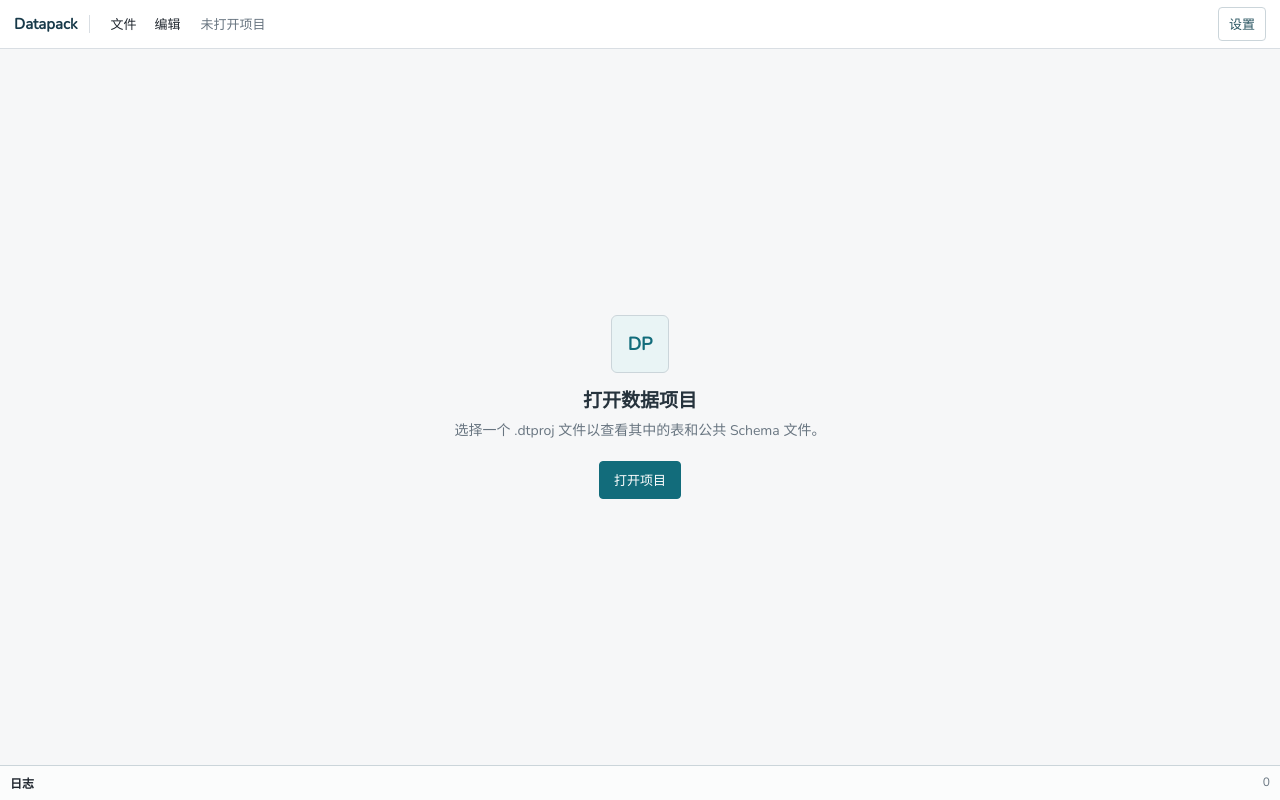
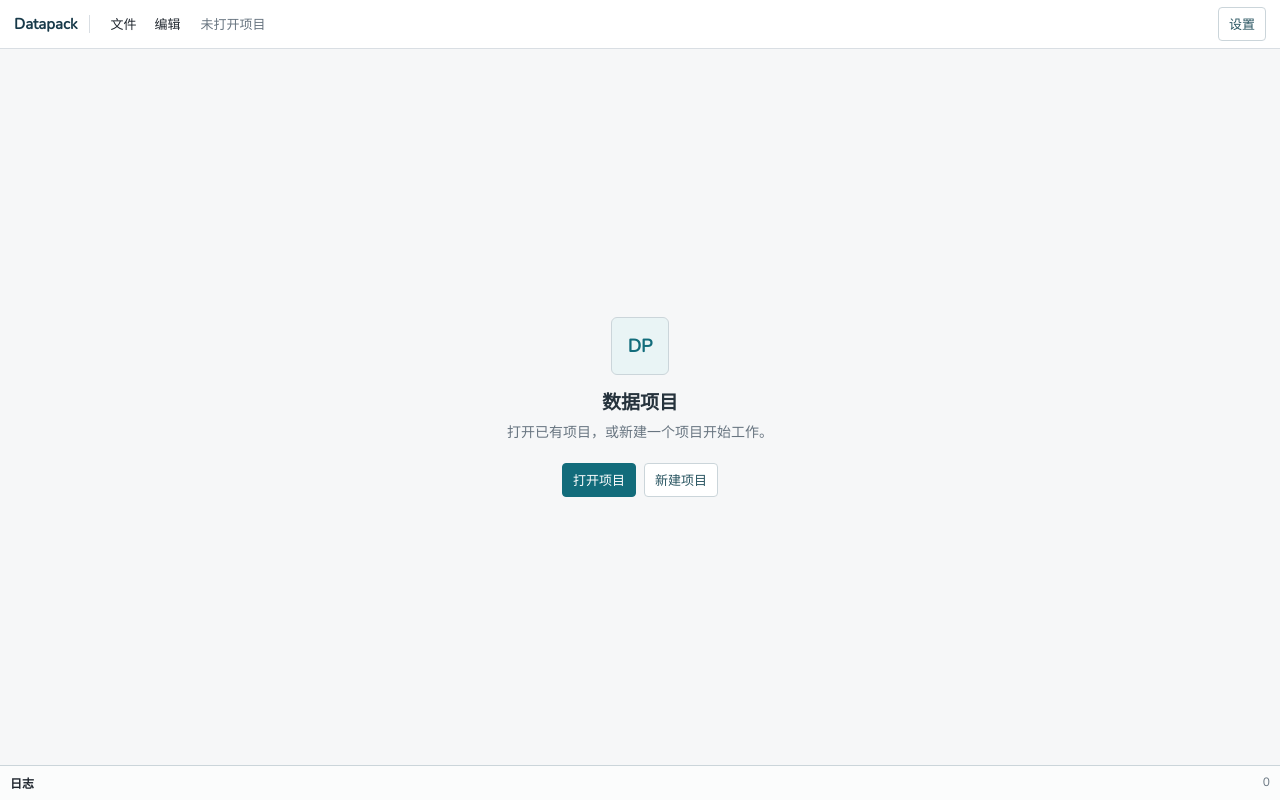
Before and after one commit to Neonscape/datapack, a React (Vite) app in the folder frontend/: page / in a window 1280 px wide. Built offline with nearby package versions, Linux system fonts and the light colour scheme.

Commit message:
fix: unify project terminology and improve welcome page

```diff
--- a/frontend/src/App.css
+++ b/frontend/src/App.css
@@ -1179,6 +1179,12 @@
     padding: 8px 14px;
 }
 
+.welcome-actions {
+    display: flex;
+    gap: 8px;
+    margin-top: 20px;
+}
+
 .error-toast {
     position: fixed;
     right: 16px;
--- a/frontend/src/App.tsx
+++ b/frontend/src/App.tsx
@@ -809,8 +809,11 @@ function App() {
                 <section className="welcome">
                     <div className="welcome-mark">DP</div>
                     <h1>{t("welcome.title")}</h1>
-                    <p>{t("welcome.body", {file: ".dtproj"})}</p>
-                    <button className="open-button open-button-large" onClick={selectProject}>{t("menu.openProject")}</button>
+                    <p>{t("welcome.body")}</p>
+                    <div className="welcome-actions">
+                        <button className="open-button" onClick={selectProject}>{t("menu.openProject")}</button>
+                        <button className="export-button" onClick={createProject}>{t("menu.newProject")}</button>
+                    </div>
                 </section>
             )}
             <LogPanel/>
--- a/frontend/src/i18n/en.ts
+++ b/frontend/src/i18n/en.ts
@@ -36,8 +36,8 @@ export const en: Record<string, string> = {
     "panel.compileDiagnostics": "Compile diagnostics",
     "panel.compile": "compile",
 
-    "welcome.title": "Open a data project",
-    "welcome.body": "Choose a {file} file to inspect its tables and public Schema files.",
+    "welcome.title": "Data project",
+    "welcome.body": "Open an existing project or create a new one to get started.",
 
     "empty.noOpenDocuments": "No open documents",
     "empty.noReferences": "No references",
--- a/frontend/src/i18n/zh.ts
+++ b/frontend/src/i18n/zh.ts
@@ -12,7 +12,7 @@ export const zh: Record<string, string> = {
     "menu.file": "文件",
     "menu.edit": "编辑",
     "menu.openProject": "打开项目",
-    "menu.newProject": "新建工程",
+    "menu.newProject": "新建项目",
     "menu.newTable": "新建表",
     "menu.saveAs": "另存为",
     "menu.undo": "撤销",
@@ -36,8 +36,8 @@ export const zh: Record<string, string> = {
     "panel.compileDiagnostics": "编译诊断",
     "panel.compile": "compile",
 
-    "welcome.title": "打开数据项目",
-    "welcome.body": "选择一个 {file} 文件以查看其中的表和公共 Schema 文件。",
+    "welcome.title": "数据项目",
+    "welcome.body": "打开已有项目，或新建一个项目开始工作。",
 
     "empty.noOpenDocuments": "没有打开的文档",
     "empty.noReferences": "无引用",
```
